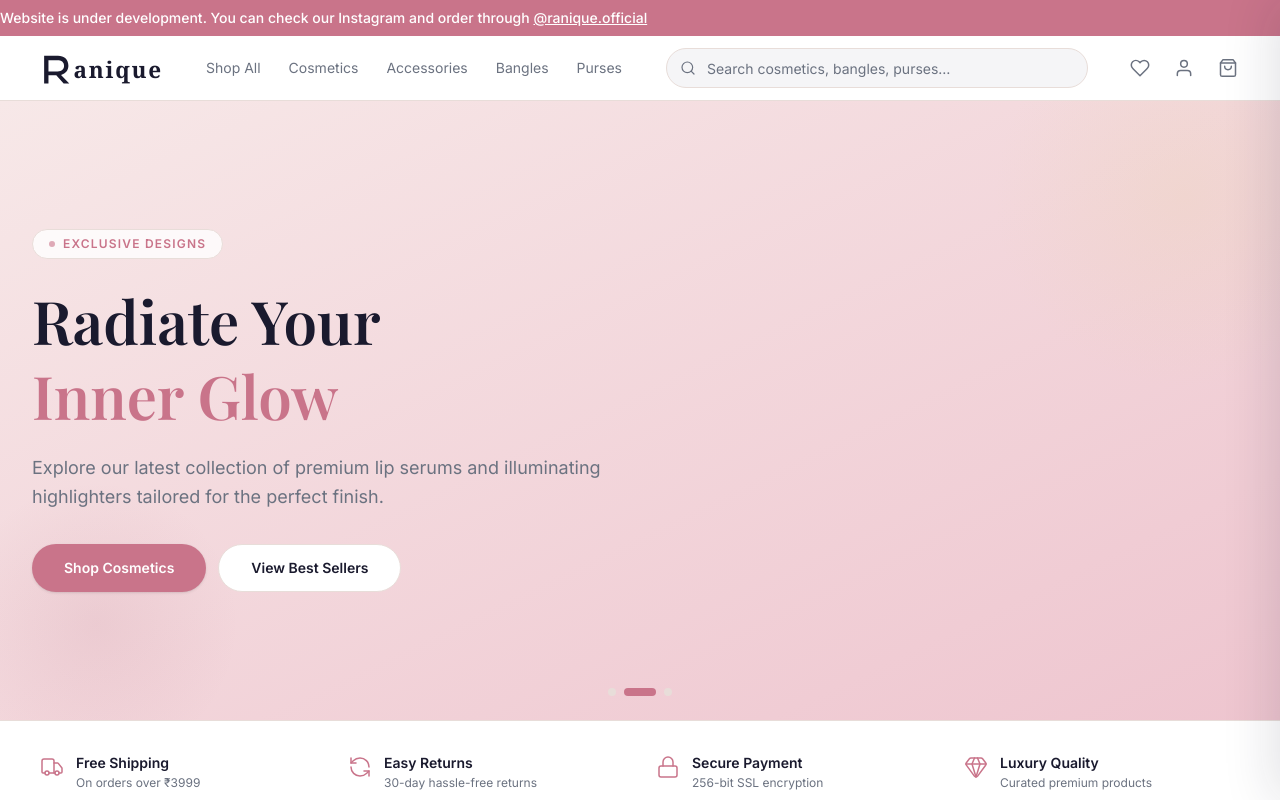
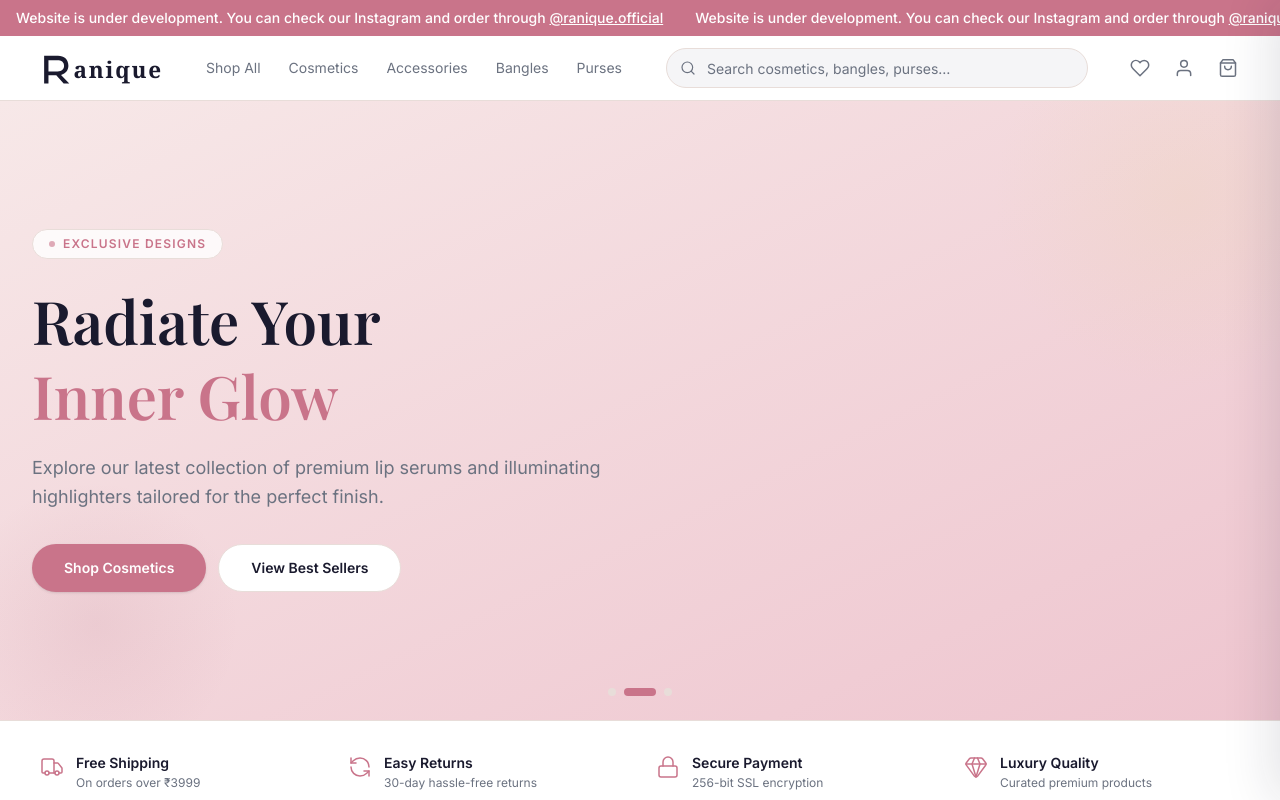
Before and after one commit to Ashraf7786/ranique, a Next.js app: page / in a window 1280 px wide. Shown: the top 800 px of the page. Built offline with nearby package versions, Linux system fonts and the light colour scheme; a web font is replaced by a local one.

Commit message:
Fix marquee scrolling on all devices

```diff
--- a/components/layout/Header.tsx
+++ b/components/layout/Header.tsx
@@ -237,9 +237,20 @@ export function Header() {
         )}
       >
         {/* Announcement Bar */}
-        <div className="bg-brand-rose text-white overflow-hidden py-2 flex items-center">
-          <div className="animate-marquee whitespace-nowrap text-xs sm:text-sm font-medium font-sans w-full">
-            Website is under development. You can check our Instagram and order through <a href="https://instagram.com/ranique.official" target="_blank" rel="noopener noreferrer" className="underline hover:text-brand-mist transition-colors">@ranique.official</a>
+        <div className="bg-brand-rose text-white py-2 flex items-center w-full overflow-hidden relative">
+          <div className="w-full flex">
+            {/* Using a custom marquee animation structure that loops infinitely */}
+            <div className="whitespace-nowrap animate-marquee flex shrink-0">
+              <span className="text-xs sm:text-sm font-medium font-sans px-4">
+                Website is under development. You can check our Instagram and order through <a href="https://instagram.com/ranique.official" target="_blank" rel="noopener noreferrer" className="underline hover:text-brand-mist transition-colors">@ranique.official</a>
+              </span>
+              <span className="text-xs sm:text-sm font-medium font-sans px-4" aria-hidden="true">
+                Website is under development. You can check our Instagram and order through <a href="https://instagram.com/ranique.official" target="_blank" rel="noopener noreferrer" className="underline hover:text-brand-mist transition-colors">@ranique.official</a>
+              </span>
+              <span className="text-xs sm:text-sm font-medium font-sans px-4" aria-hidden="true">
+                Website is under development. You can check our Instagram and order through <a href="https://instagram.com/ranique.official" target="_blank" rel="noopener noreferrer" className="underline hover:text-brand-mist transition-colors">@ranique.official</a>
+              </span>
+            </div>
           </div>
         </div>
         <div className="max-w-7xl mx-auto px-4 sm:px-6 lg:px-8">
```
